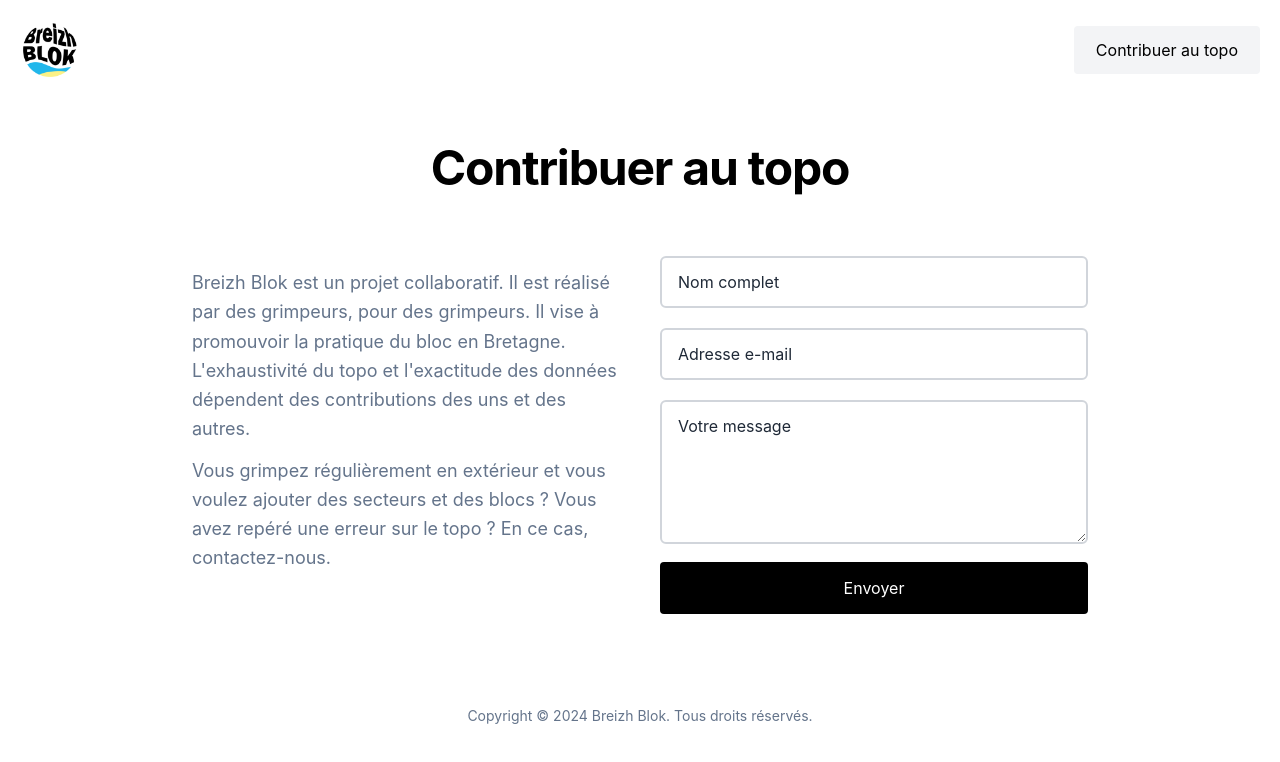
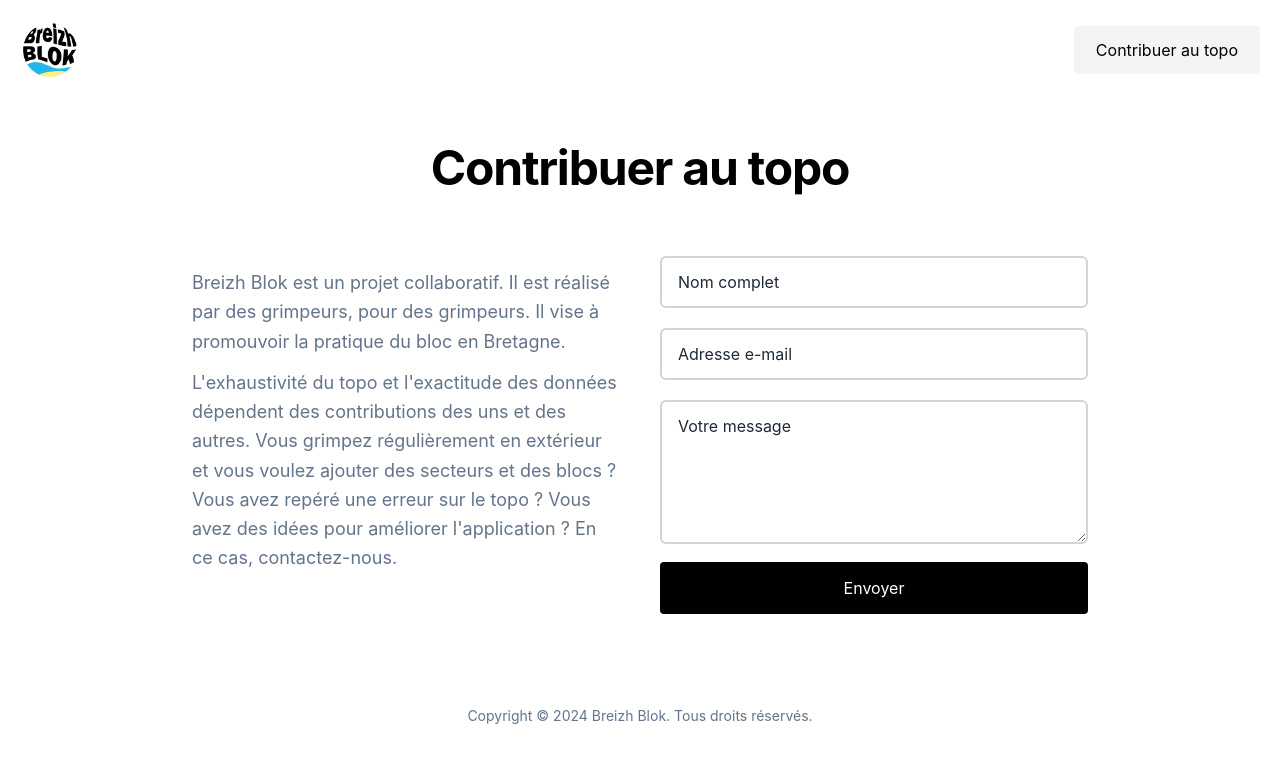
Before and after one commit to jeremyriverain/breizh-blok-landing-page, a Nuxt app: page /contribute in a window 1280 px wide. Shown: the top 762 px of the page. Built offline with nearby package versions, Linux system fonts and the light colour scheme.

Commit message:
🐛 hide menu after clicking menu

```diff
--- a/components/landing/Navbar.vue
+++ b/components/landing/Navbar.vue
@@ -46,7 +46,12 @@ const open = ref(false);
       >
         <div class="lg:hidden flex items-center mt-3 gap-4">
           <div>
-            <LandingLink href="/contribute" styleName="muted" block size="md"
+            <LandingLink
+              href="/contribute"
+              styleName="muted"
+              block
+              size="md"
+              @click="open = !open"
               >Contribuer au topo</LandingLink
             >
           </div>
--- a/pages/contribute.vue
+++ b/pages/contribute.vue
@@ -27,13 +27,14 @@ useHead({
         <p class="text-lg leading-relaxed text-slate-500 mt-3">
           Breizh Blok est un projet collaboratif. Il est réalisé par des
           grimpeurs, pour des grimpeurs. Il vise à promouvoir la pratique du
-          bloc en Bretagne. L'exhaustivité du topo et l'exactitude des données
-          dépendent des contributions des uns et des autres.
+          bloc en Bretagne.
         </p>
         <p class="text-lg leading-relaxed text-slate-500 mt-3">
-          Vous grimpez régulièrement en extérieur et vous voulez ajouter des
-          secteurs et des blocs ? Vous avez repéré une erreur sur le topo ? En
-          ce cas, contactez-nous.
+          L'exhaustivité du topo et l'exactitude des données dépendent des
+          contributions des uns et des autres. Vous grimpez régulièrement en
+          extérieur et vous voulez ajouter des secteurs et des blocs ? Vous avez
+          repéré une erreur sur le topo ? Vous avez des idées pour améliorer
+          l'application ? En ce cas, contactez-nous.
         </p>
       </div>
       <div>
```
